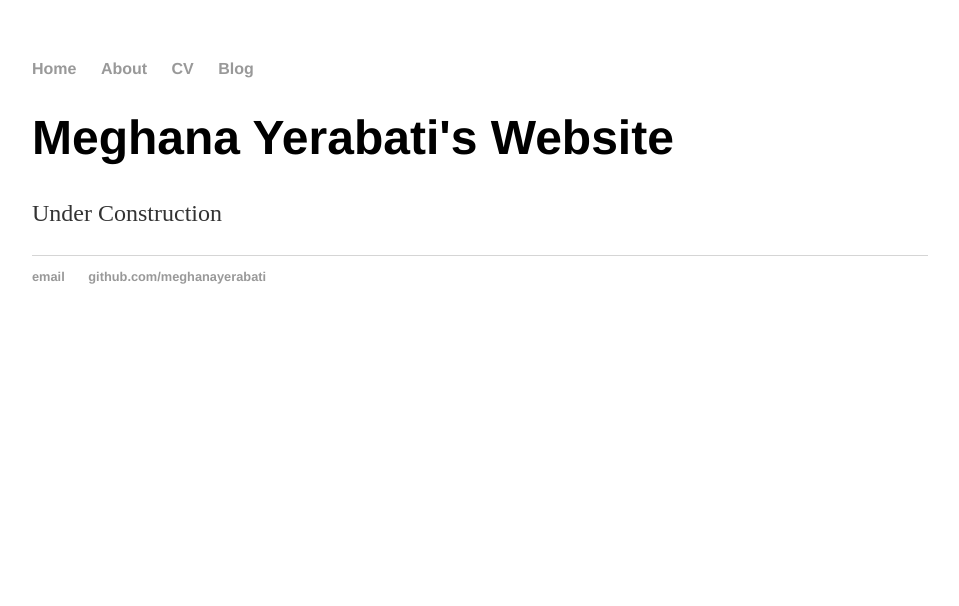
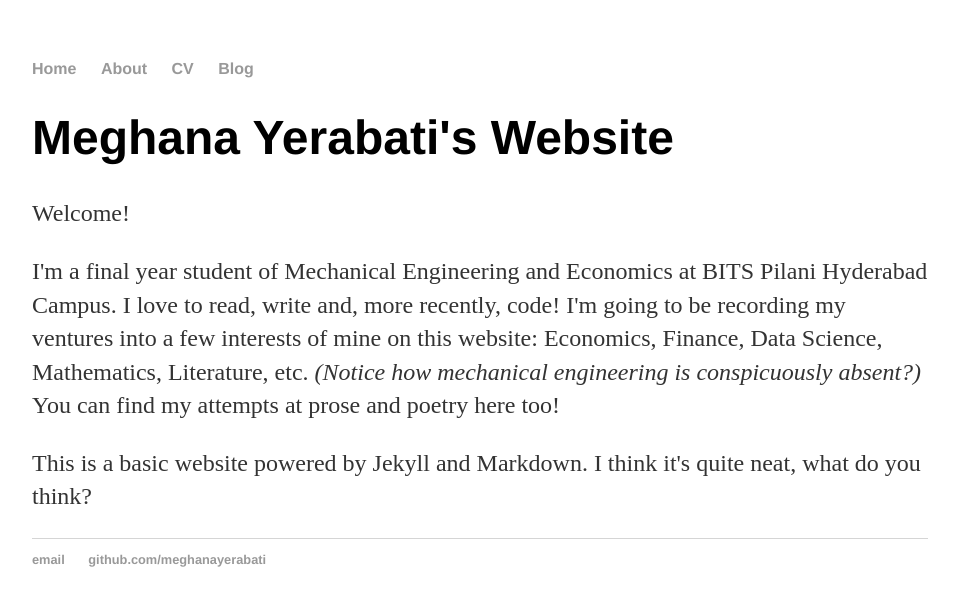
Before and after one commit to myerabati/meghanayerabati.github.io, a Jekyll site: the page built from index.html, in a window 1280 px wide. Shown: the top 606 px of the page, without its empty margins (160-1119 px from the left). Built offline with Jekyll 4.4.1, drawn with Linux system fonts in a browser that asks for light colours.

```diff
--- a/index.html
+++ b/index.html
@@ -4,5 +4,7 @@ title: Meghana Yerabati
 ---
 <div class="blurb">
 	<h1>Meghana Yerabati's Website</h1>
-	<p>Under Construction</p>
+	<p>Welcome!</p>
+	<p> I'm a final year student of Mechanical Engineering and Economics at BITS Pilani Hyderabad Campus. I love to read, write and, more recently, code! I'm going to be recording my ventures into a few interests of mine on this website: Economics, Finance, Data Science, Mathematics, Literature, etc. <em>(Notice how mechanical engineering is conspicuously absent?)</em> You can find my attempts at prose and poetry here too!</p>
+	<p>This is a basic website powered by Jekyll and Markdown. I think it's quite neat, what do you think?</p>
 </div><!-- /.blurb -->
```
Also changed, not shown: about.html (deleted, +0 -8 lines).
